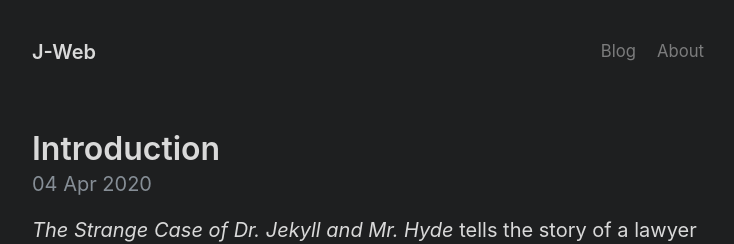
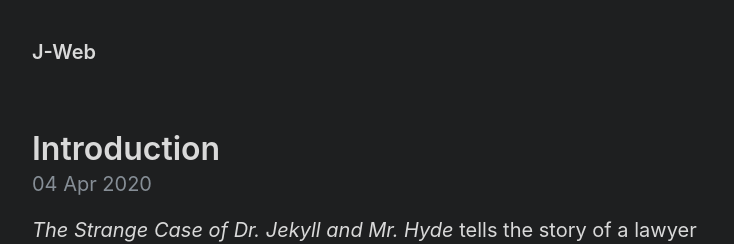
Before and after one commit to FE-jw/J-Web, a Jekyll site: the page built from index.html, in a window 1280 px wide. Shown: the top 244 px of the page, without its empty margins (272-1006 px from the left). Built offline with Jekyll 4.4.1, drawn with Linux system fonts in a browser that asks for light colours; the list of posts is cut into pages by our own code.

Commit message:
jekyll 테스트

```diff
--- a/_config.yml
+++ b/_config.yml
@@ -1,8 +1,8 @@
 # Setup
 title: J-Web
-url: https://fe-jw.github.io
+url: https://fe-jw.github.io/J-Web
 paginate: 1
-baseurl: J-Web
+baseurl:
 permalink: pretty
 
 # Gems
@@ -40,9 +40,9 @@
 version: 3.0.0
 
 # Navbar page list
-nav:
-  - title: Blog
-    url: /archive
+# nav:
+#   - title: Blog
+#     url: /archive
 
-  - title: About
-    url: /about
+#   - title: About
+#     url: /about
--- a/_includes/head.html
+++ b/_includes/head.html
@@ -1,6 +1,7 @@
 <head>
-  <meta charset="UTF-8">
-  <meta name="viewport" content="width=device-width, initial-scale=1.0">
+	<meta charset="utf-8">
+	<meta name="viewport" content="width=device-width, initial-scale=1.0, maximum-scale=1.0, minimum-scale=1.0, user-scalable=no, viewport-fit=cover">
+	<meta name="format-detection" content="telephone=no">
 
 	<title>
 		{% if page.title == "Home" %}
@@ -11,8 +12,8 @@
 	</title>
 
 	<link rel="stylesheet" href="{{ 'styles.css' | relative_url }}">
-  <link rel="apple-touch-icon-precomposed" sizes="144x144" href="{{ '/assets/apple-touch-icon-precomposed.png' | relative_url }}">
-  <link rel="shortcut icon" href="{{ '/assets/favicon.ico' | relative_url }}">
+	<link rel="apple-touch-icon-precomposed" sizes="144x144" href="https://cdn.jsdelivr.net/gh/fe-jw/fe-jw.github.io/img/favicon.ico">
+	<link rel="shortcut icon" href="https://cdn.jsdelivr.net/gh/fe-jw/fe-jw.github.io/img/favicon.ico">
 	<link rel="alternate" type="application/atom+xml" title="{{ site.title }}" href="{{ 'atom.xml' | relative_url }}">
 
 	{% seo title=false %}
--- a/_layouts/default.html
+++ b/_layouts/default.html
@@ -1,5 +1,5 @@
 <!DOCTYPE html>
-<html lang="en" data-theme="dark-poole">
+<html lang="ko" data-theme="dark-poole">
 {% include head.html %}
 
 <body>
@@ -56,4 +54,5 @@
 	</script>
 	{% endif %}
 </body>
+
 </html>
--- a/_layouts/page.html
+++ b/_layouts/page.html
@@ -3,6 +3,6 @@
 ---
 
 <article class="page">
-  <h1 class="page-title">{{ page.title }}</h1>
-  {{ content }}
+	<h1 class="page-title">{{ page.title }}</h1>
+	{{ content }}
 </article>
```
Also changed, not shown: other parts of _layouts/default.html (+1 -3 lines), _layouts/post.html (indentation only), assets/apple-touch-icon-precomposed.png (deleted), assets/favicon.ico (deleted). Lines whose indentation alone changed are shown as unchanged.
